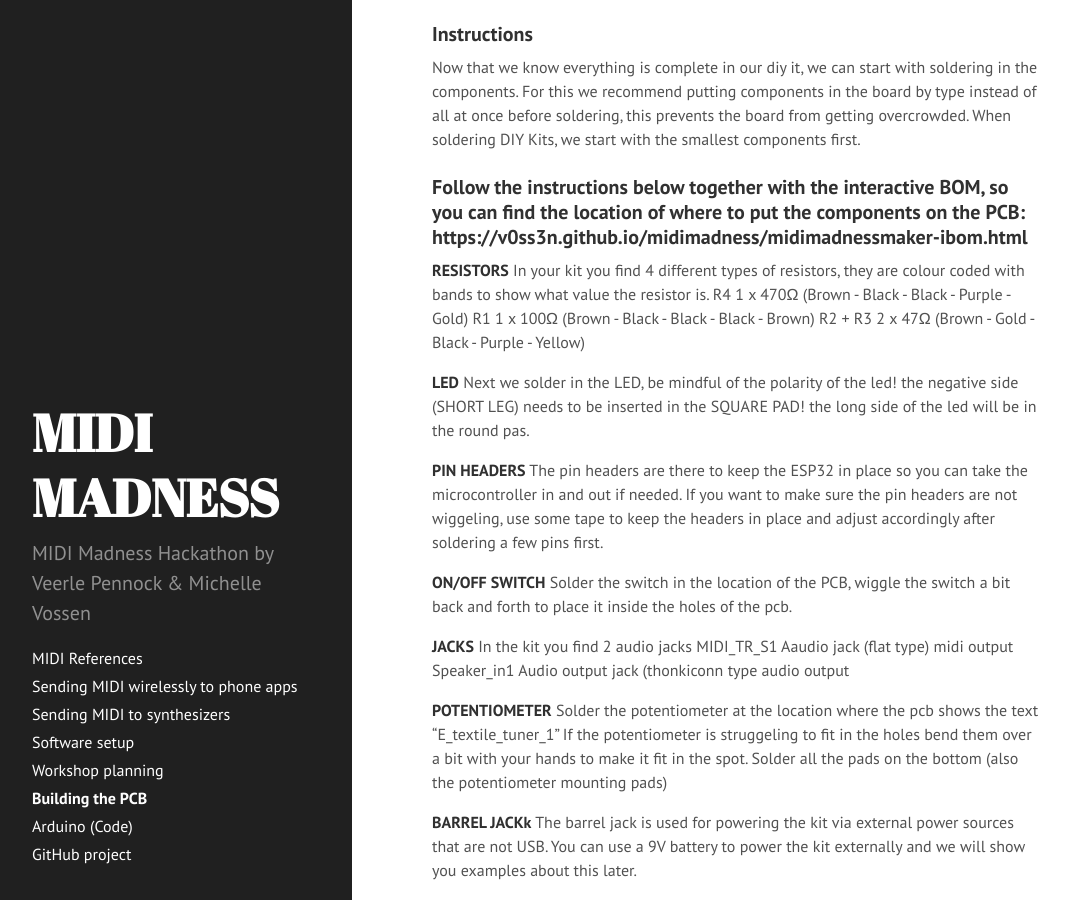
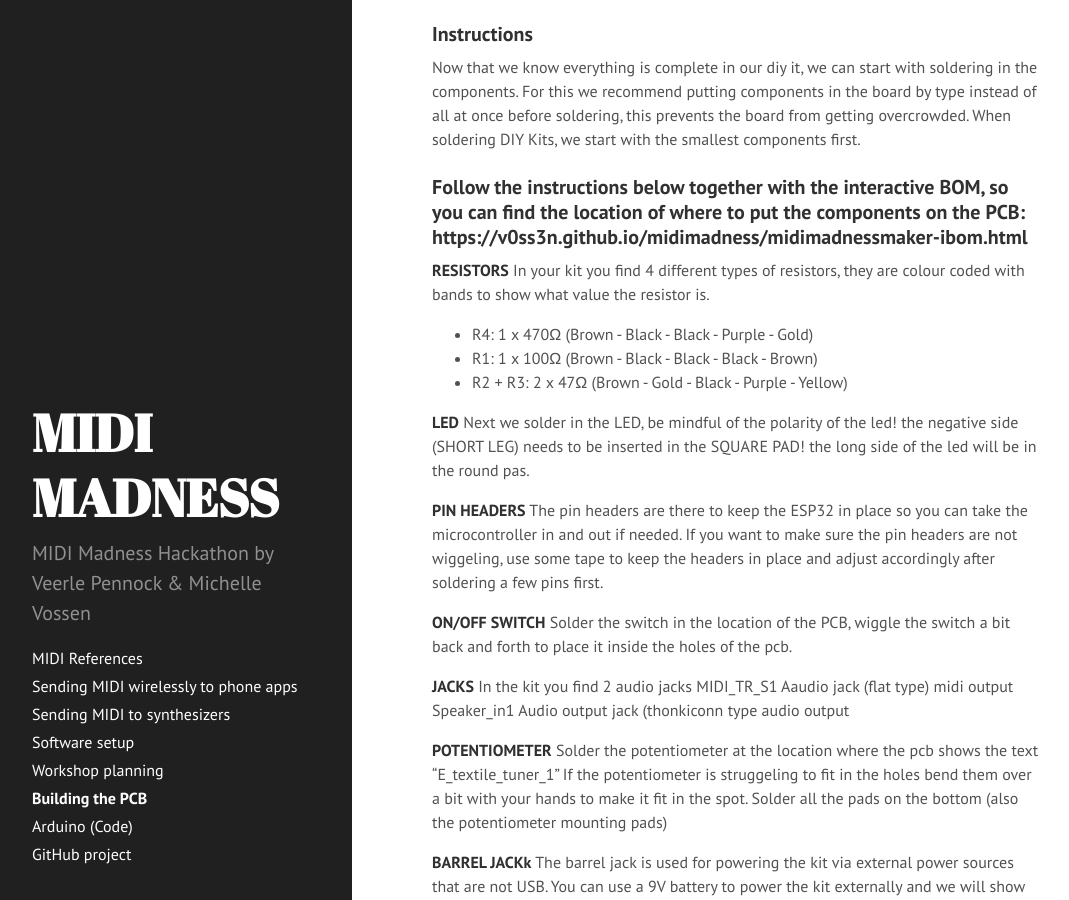
Before and after one commit to v0ss3n/midimadness, a Jekyll site: the page built from _posts/2024-12-13-building-the-pcb.md, in a window 1280 px wide and 900 px high, scrolled down 1133 px. Shown: the whole window, without its empty margins (0-1069 px from the left). Built offline with Jekyll 4.4.1, drawn with Linux system fonts in a browser that asks for light colours; part of the change alters nothing that is shown.

```diff
--- a/_posts/2024-12-13-building-the-pcb.md
+++ b/_posts/2024-12-13-building-the-pcb.md
@@ -36,9 +36,10 @@ Now that we know everything is complete in our diy it, we can start with solderi
 
 **RESISTORS**
 In your kit you find 4 different types of resistors, they are colour coded with bands to show what value the resistor is.
-R4          1 x 470Ω   (Brown - Black - Black - Purple - Gold)
-R1          1 x 100Ω   (Brown - Black - Black - Black - Brown)
-R2 + R3     2 x 47Ω    (Brown - Gold - Black - Purple - Yellow)
+
+- R4:  1 x 470Ω (Brown - Black - Black - Purple - Gold)
+- R1:  1 x 100Ω (Brown - Black - Black - Black - Brown)
+- R2 + R3: 2 x 47Ω (Brown - Gold - Black - Purple - Yellow)
 
 **LED**
 Next we solder in the LED, be mindful of the polarity of the led!
```
